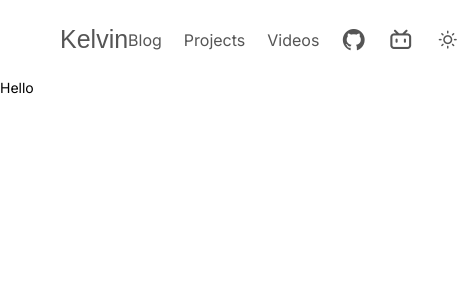
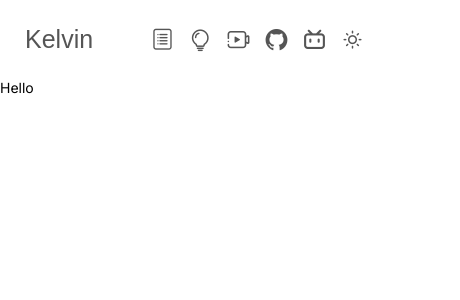
Before and after one commit to KelvinQiu802/portfolio, a Next.js app: page / in a window 390 px wide. Shown: the top 300 px of the page, 460 px wide, since content can reach past the window. Built offline with nearby package versions, Linux system fonts and the light colour scheme; a web font is replaced by a local one.

Commit message:
feaet: nav bar mobile

```diff
--- a/components/NavBar.js
+++ b/components/NavBar.js
@@ -6,15 +6,35 @@
     <div className={styles.container}>
       <span className={styles.signature}>Kelvin</span>
       <nav className={styles.nav}>
+        {/* Mobile Icon */}
         <Link href='/'>
-          <a className={styles.link}>Blog</a>
+          <span className={`iconfont ${styles.mobile} ${styles.icon}`}>
+            &#xe634;
+          </span>
         </Link>
         <Link href='/'>
-          <a className={styles.link}>Projects</a>
+          <span className={`iconfont ${styles.mobile} ${styles.icon}`}>
+            &#xe650;
+          </span>
         </Link>
         <Link href='/'>
-          <a className={styles.link}>Videos</a>
+          <span className={`iconfont ${styles.mobile} ${styles.icon}`}>
+            &#xe54d;
+          </span>
         </Link>
+
+        {/* Laptop Link */}
+        <Link href='/'>
+          <a className={`${styles.link} ${styles.laptop}`}>Blog</a>
+        </Link>
+        <Link href='/'>
+          <a className={`${styles.link} ${styles.laptop}`}>Projects</a>
+        </Link>
+        <Link href='/'>
+          <a className={`${styles.link} ${styles.laptop}`}>Videos</a>
+        </Link>
+
+        {/* Other Icon */}
         <Link href='/'>
           <span className={`iconfont ${styles.icon}`}>&#xe885;</span>
         </Link>
--- a/styles/Nav.module.css
+++ b/styles/Nav.module.css
@@ -36,3 +36,29 @@
 .link:hover {
   color: var(--element3);
 }
+
+.mobile {
+  display: none;
+}
+
+.laptop {
+  display: block;
+}
+
+@media screen and (max-width: 600px) {
+  .mobile {
+    display: block;
+  }
+
+  .laptop {
+    display: none;
+  }
+
+  .container {
+    padding: 25px;
+  }
+
+  .nav {
+    gap: 13px;
+  }
+}
```
Also changed, not shown: public/iconfont.ttf.
